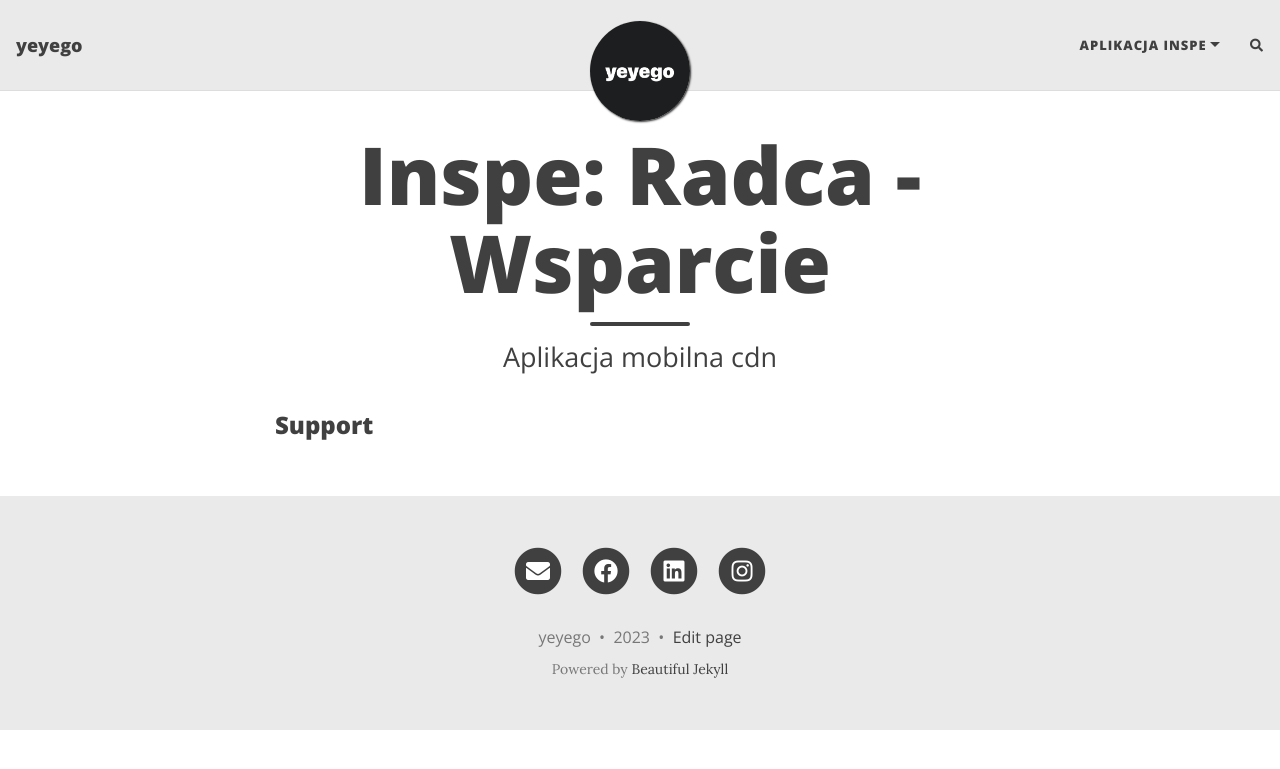
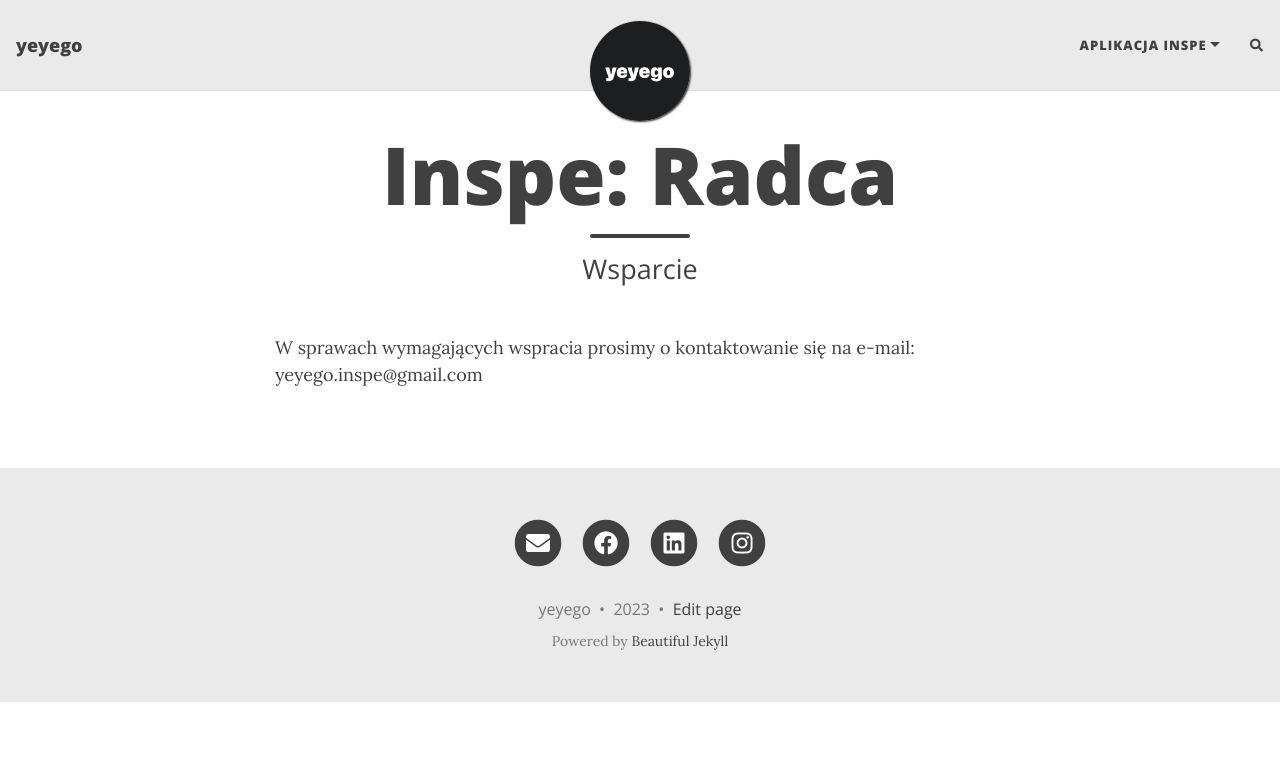
Before and after one commit to yeyego-tech/yeyego-tech.github.io, a Jekyll site: the page built from inspe/radca/support.md, in a window 1280 px wide. Shown: the top 769 px of the page. Built offline with Jekyll 4.4.1, drawn with Linux system fonts in a browser that asks for light colours; nearby versions of some CDN libraries; comment, search, counter and statistics services are not loaded.

Commit message:
Add support

```diff
--- a/inspe/radca/support.md
+++ b/inspe/radca/support.md
@@ -1,8 +1,7 @@
 ---
 layout: page
-title: "Inspe: Radca - Wsparcie"
-subtitle: Aplikacja mobilna cdn
+title: "Inspe: Radca"
+subtitle: Wsparcie
 ---
 
-
-### Support
+W sprawach wymagających wspracia prosimy o kontaktowanie się na e-mail: yeyego.inspe@gmail.com
```
Also changed, not shown: inspe/adwokat/support.md (+3 -4 lines).
